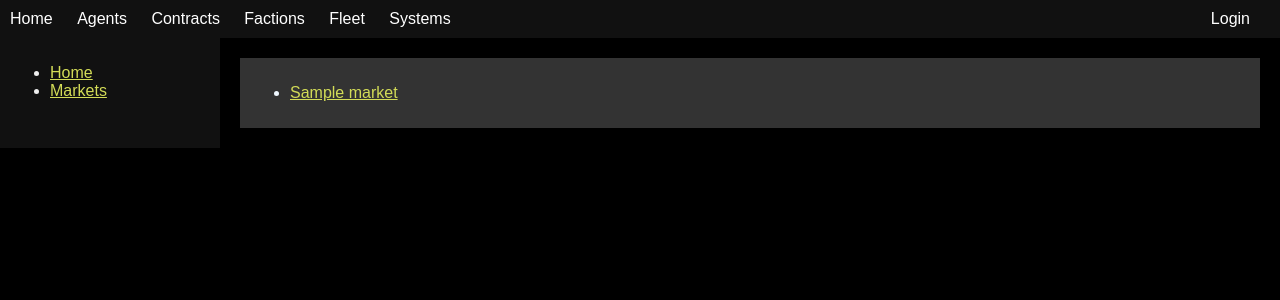
After one commit to Quillox/DjangoSpaceTraders, a Django app: template player/templates/player/market_index.html in a window 1280 px wide. The commit adds this page. Shown: the top 300 px of the page. Run offline with Django 4.2, Linux system fonts and the light colour scheme; the template is opened without the code that fills it: most values are stand-ins (such as "Sample title", 1, 10 or a date in 2020).

Commit message:
market index

```diff
--- a/player/templates/base_player.html
+++ b/player/templates/base_player.html
@@ -9,6 +9,7 @@
         {% if player.is_authenticated %}
         <li><a href="{% url 'agents:detail' player.agent.symbol %}">My Agent</a></li>
         {% endif %}
+        <li><a href="{% url 'player:market_index' %}">Markets</a></li>
     </ul>
 </aside>
 {% endblock %}
--- /dev/null
+++ b/player/templates/player/market_index.html
@@ -0,0 +1,17 @@
+{% extends 'base_player.html' %}
+
+{% block title %}Markets{% endblock %}
+
+{% block content %}
+
+{% if market_list %}
+    <ul>
+    {% for market in market_list %}
+        <li><a href="{% url 'systems:waypoint_detail' system_symbol=market.waypoint.system.symbol pk=market.waypoint.pk %}">{{ market }}</a></li>
+    {% endfor %}
+    </ul>
+{% else %}
+    <p>No markets are available.</p>
+{% endif %}
+
+{% endblock %}
--- a/player/urls.py
+++ b/player/urls.py
@@ -5,5 +5,6 @@ from . import views
 app_name = 'player'
 
 urlpatterns = [
-    path('home', views.HomeView.as_view(), name='home')
+    path('home', views.HomeView.as_view(), name='home'),
+    path('markets', views.MarketIndexView.as_view(), name='market_index'),
 ]
```
Also changed, not shown: player/views.py (+9 -0 lines).
